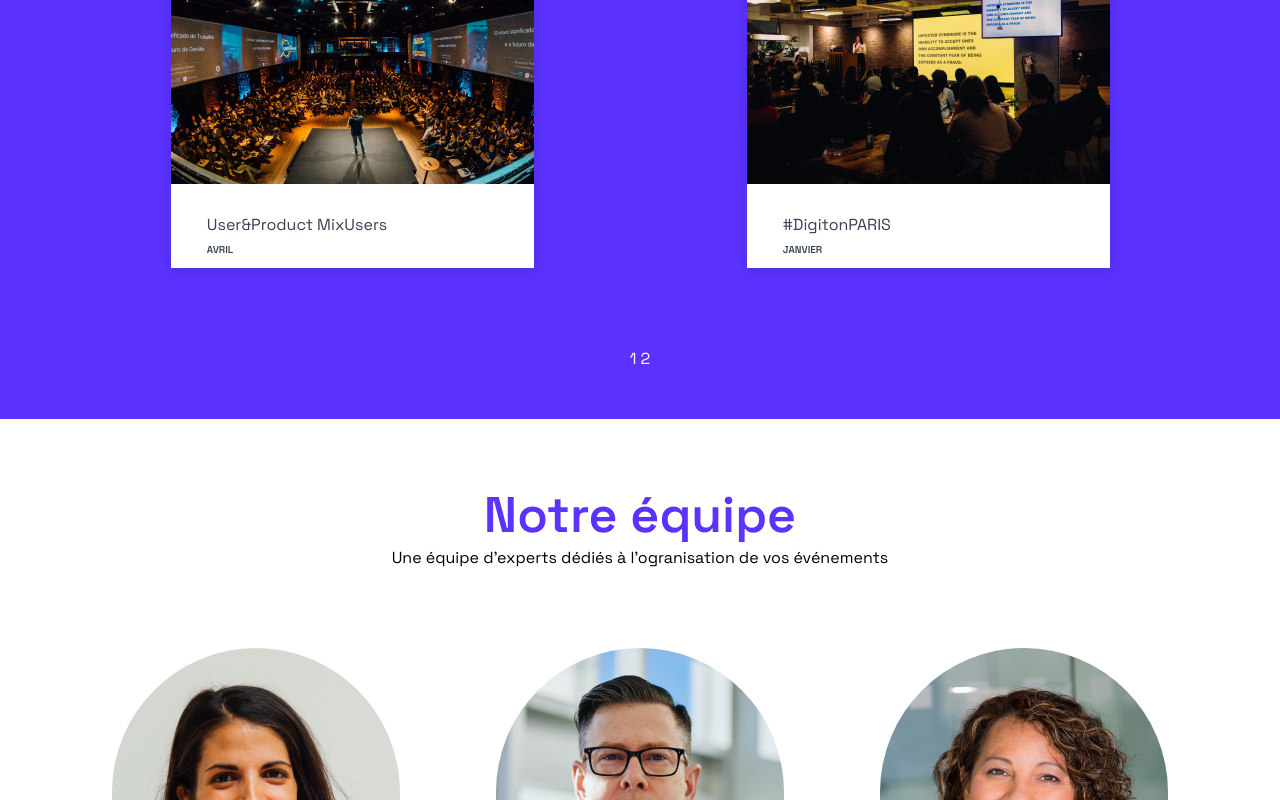
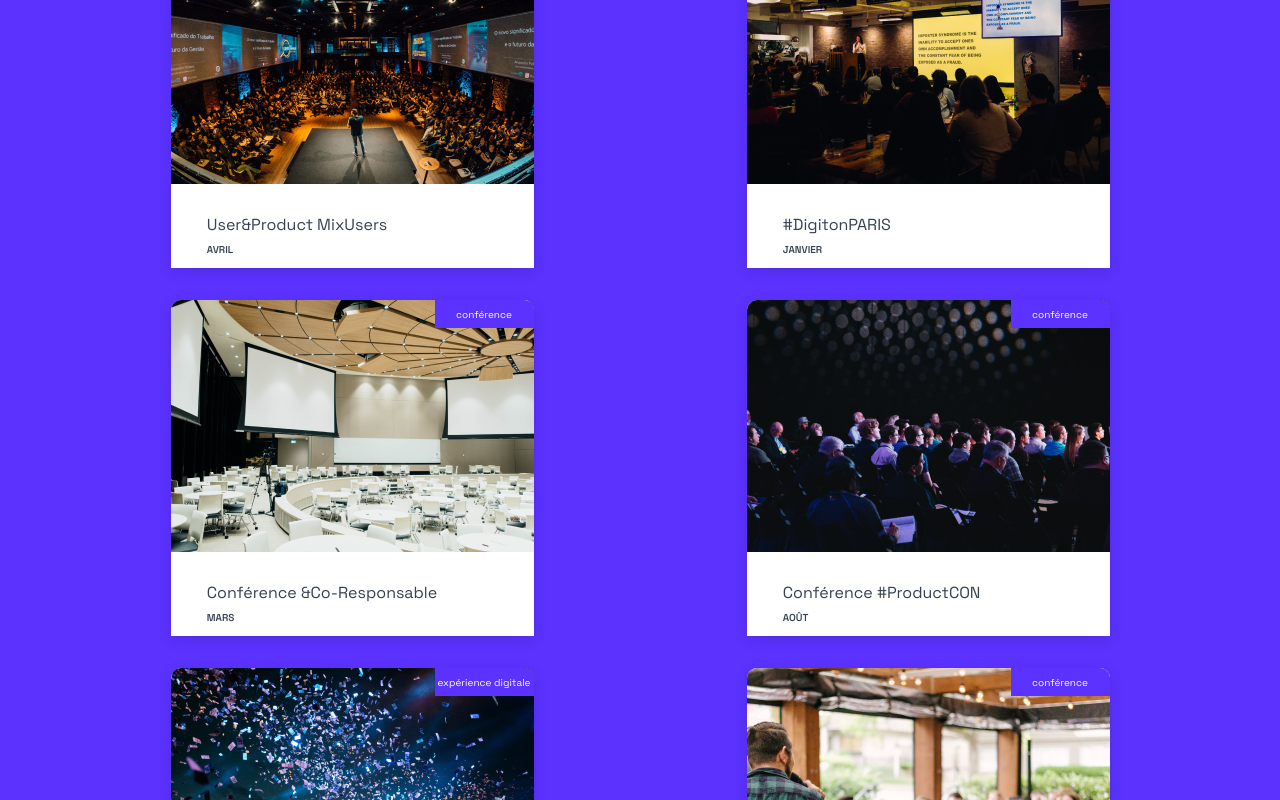
Before and after one commit to Solarusastoras/Projet_9, a React (Create React App) app: page / in a window 1280 px wide. Shown: the part 2074-2874 px from the top of the page. Built offline with nearby package versions, Linux system fonts and the light colour scheme.

Commit message:
test event test event

```diff
--- a/src/containers/Events/index.js
+++ b/src/containers/Events/index.js
@@ -9,10 +9,9 @@
 
 // Nombre d'événements par page
 // Number of events per page
-const PER_PAGE = 2;
+const PER_PAGE = 9;
+
 const EventList = () => {
-  // Récupère les données et les erreurs du contexte
-  // Get data and errors from the context
   const { data, error } = useData();
   const [type, setType] = useState();
   const [currentPage, setCurrentPage] = useState(1);
@@ -21,36 +20,44 @@
   console.log("DataEvents:", data);
   console.log("--------------");
 
-  // Filtre les événements par type et par page
-  // Filter events by type and by page
-  const filteredEvents = (
-    (!type
-      ? data?.events
-      : data?.events.filter((event) => !type || event.type === type)) || []
-  ).filter((_, index) => {
-    // Filtrer les événements pour la page actuelle
-    // Filter events for the current page
-    if (
-      (currentPage - 1) * PER_PAGE <= index &&
-      PER_PAGE * currentPage > index
-    ) {
-      return true;
-    }
-    return false;
-  });
+  // Modification de code
+  // Filtre les événements par type
+  // Filter events by type
+  const filteredEvents = (!type
+    ? data?.events
+    : data?.events.filter((event) => !type || event.type === type)) || [];
+
+  // Calculer le nombre total d'événements filtrés
+  // Calculate the total number of filtered events
+  const totalEvents = filteredEvents.length;
+
+  // Modification de code
+  // Calculer le nombre de pages nécessaires plus précis
+  // Calculate the number of pages needed more accurately
+  const pageNumber = Math.ceil(totalEvents / PER_PAGE);
+
+  // Filtrer les événements pour la page actuelle
+  // Filter events for the current page
+  const paginatedEvents = filteredEvents.slice(
+    (currentPage - 1) * PER_PAGE,
+    currentPage * PER_PAGE
+  );
 
   console.log("--------------");
-  console.log("filtre:", filteredEvents);
+  console.log("filtre:", paginatedEvents);
   console.log("--------------");
 
   // Change le type d'événement sélectionné et réinitialise la page à 1
-  // Change the selected event type and reset the page to 2
+  // Change the selected event type and reset the page to 1
   const changeType = (evtType) => {
     setCurrentPage(1);
     setType(evtType);
   };
-  const pageNumber = Math.floor((filteredEvents?.length || 0) / PER_PAGE) + 1;
+
+  // Créer une liste des types d'événements
+  // Create a list of event types
   const typeList = new Set(data?.events.map((event) => event.type));
+
 
   return (
     <>
@@ -69,7 +76,7 @@
             onChange={(value) => (value ? changeType(value) : changeType(null))}
           />
           <div id="events" className="ListContainer">
-            {filteredEvents.map((event) => (
+            {paginatedEvents.map((event) => (
               <Modal key={event.id} Content={<ModalEvent event={event} />}>
                 {({ setIsOpened }) => (
                   <EventCard
@@ -84,7 +91,7 @@
             ))}
           </div>
           <div className="Pagination">
-            {[...Array(pageNumber || 0)].map((_, n) => (
+            {[...Array(pageNumber)].map((_, n) => (
               //eslint-disable-next-line react/no-array-index-key
               <a key={n} href="#events" onClick={() => setCurrentPage(n + 1)}>
                 {/* Afficher les numéros de page et permettre à l'utilisateur de naviguer entre les pages
```
Also changed, not shown: 1 other file (tests, documents, lock files or other folders).
